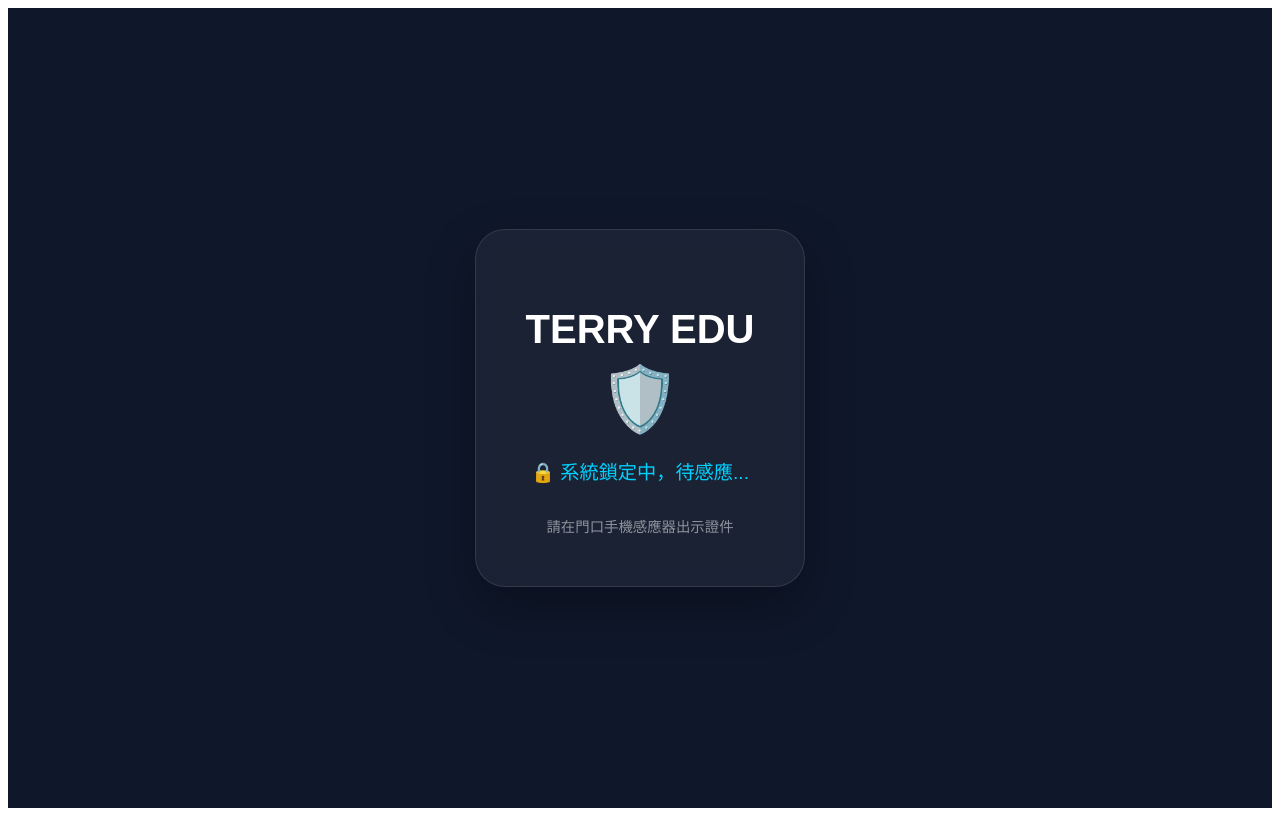
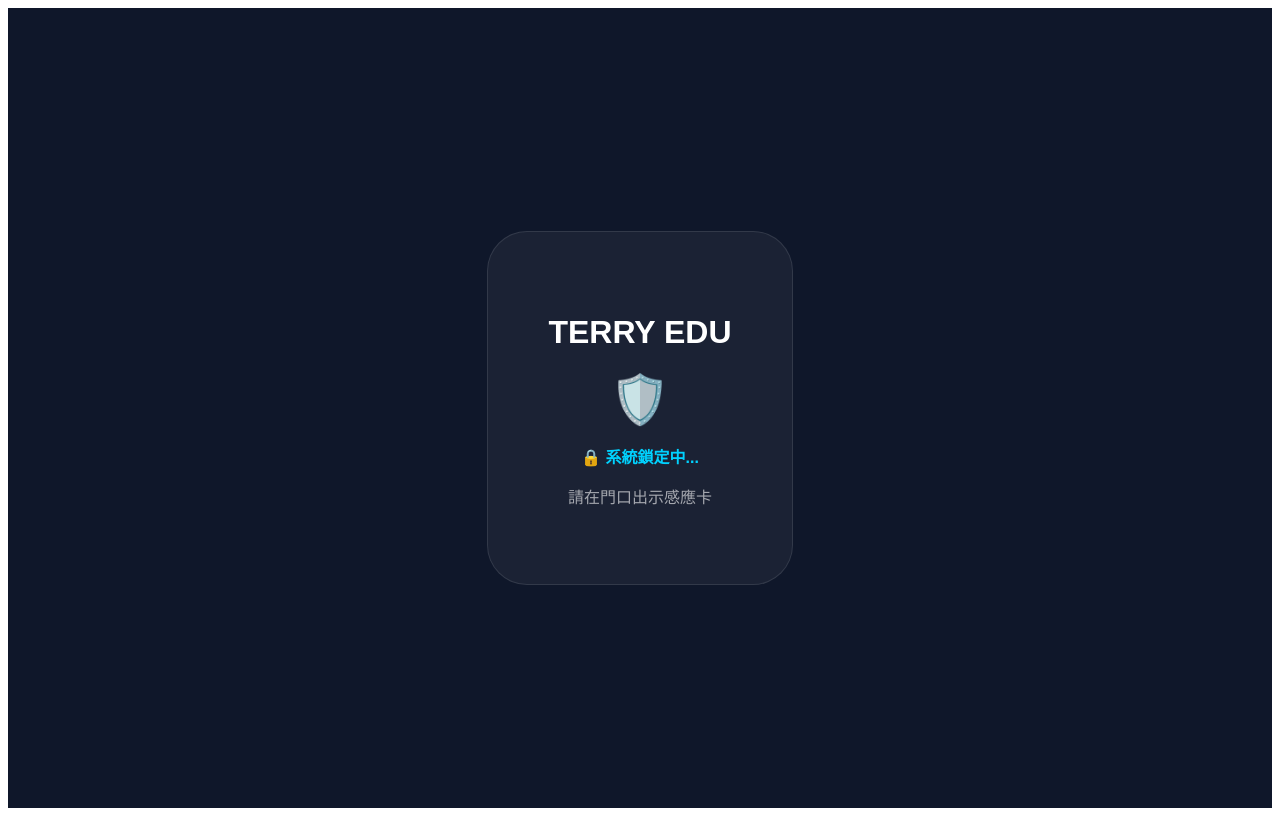
Before and after one commit to terry5333/nfc-test, a Next.js app: page / in a window 1280 px wide. Built offline with nearby package versions, Linux system fonts and the light colour scheme; no server answers; the database is empty.

Commit message:
Update index.js

```diff
--- a/pages/index.js
+++ b/pages/index.js
@@ -1,51 +1,41 @@
 import { useEffect, useState } from 'react';
 import { useRouter } from 'next/router';
 import { db } from '../lib/firebase';
-import { ref, onValue, get } from 'firebase/database';
+import { ref, onValue, get, set } from 'firebase/database';
 
 export default function Home() {
   const router = useRouter();
-  const [status, setStatus] = useState("🔒 系統鎖定中，待感應...");
-  const [isError, setIsError] = useState(false);
-
-  // 從 Vercel Env 抓取你的神之卡 ID
+  const [status, setStatus] = useState("🔒 系統鎖定中...");
   const MY_GOD_CARD = process.env.NEXT_PUBLIC_MY_GOD_CARD;
 
   useEffect(() => {
     const scanRef = ref(db, 'system/last_scan');
 
-    // 監聽 Firebase 上的掃描紀錄
     const unsubscribe = onValue(scanRef, async (snapshot) => {
       const data = snapshot.val();
-      if (!data) return;
+      if (!data || !data.id) return; // 如果已被抹除或是空的，就忽略
 
       const cardId = data.id;
-      console.log("偵測到卡片感應:", cardId);
 
-      // 1. 判斷是否為管理員（神之卡）
+      // 1. 判定管理員
       if (cardId === MY_GOD_CARD) {
-        setStatus("✅ 管理員驗證成功，正在進入後台...");
-        setIsError(false);
-        setTimeout(() => router.push('/admin'), 800);
+        setStatus("✅ 管理員驗證成功...");
+        await set(ref(db, 'system/last_scan'), null); // 🚩 關鍵：立刻抹除雲端紀錄
+        router.push('/admin');
         return;
       }
 
-      // 2. 判斷是否為已註冊的教師
-      try {
-        const cleanId = cardId.replace(/:/g, ''); // 移除冒號作為 Key
-        const userSnap = await get(ref(db, `authorized_cards/${cleanId}`));
+      // 2. 判定教師
+      const cleanId = cardId.replace(/:/g, '');
+      const userSnap = await get(ref(db, `authorized_cards/${cleanId}`));
 
-        if (userSnap.exists()) {
-          const userData = userSnap.val();
-          setStatus(`👋 歡迎 ${userData.name} 老師，登入中...`);
-          setIsError(false);
-          setTimeout(() => router.push('/teacher'), 800);
-        } else {
-          setStatus(`🚫 未知卡片 (${cardId})，請聯繫組長。`);
-          setIsError(true);
-        }
-      } catch (err) {
-        console.error("Firebase 讀取錯誤:", err);
+      if (userSnap.exists()) {
+        setStatus(`👋 歡迎 ${userSnap.val().name} 老師`);
+        await set(ref(db, 'system/last_scan'), null); // 🚩 關鍵：立刻抹除雲端紀錄
+        router.push('/teacher');
+      } else {
+        setStatus(`🚫 未授權卡片: ${cardId}`);
+        // 未授權卡片我們不抹除，讓管理員可以在 /admin 頁面看到它並註冊
       }
     });
 
@@ -53,18 +43,16 @@ export default function Home() {
   }, [router, MY_GOD_CARD]);
 
   return (
-    <div style={containerStyle}>
+    <div style={pageStyle}>
       <div style={cardStyle}>
-        <h1 style={{ fontSize: '2.5rem', marginBottom: '10px' }}>TERRY EDU</h1>
-        <div style={{ fontSize: '4rem', marginBottom: '20px' }}>{isError ? '❌' : '🛡️'}</div>
-        <p style={{ fontSize: '1.2rem', color: isError ? '#ff4b2b' : '#00d2ff' }}>{status}</p>
-        <div style={footerStyle}>請在門口手機感應器出示證件</div>
+        <h1>TERRY EDU</h1>
+        <div style={{ fontSize: '3rem' }}>🛡️</div>
+        <p style={{ color: '#00d2ff', fontWeight: 'bold' }}>{status}</p>
+        <p style={{ opacity: 0.6 }}>請在門口出示感應卡</p>
       </div>
     </div>
   );
 }
 
-// 簡單的 CSS-in-JS 讓畫面有 Vibe
-const containerStyle = { display: 'flex', justifyContent: 'center', alignItems: 'center', height: '100vh', background: '#0f172a', color: 'white', fontFamily: 'sans-serif' };
-const cardStyle = { textAlign: 'center', padding: '50px', borderRadius: '30px', background: 'rgba(255,255,255,0.05)', backdropFilter: 'blur(10px)', border: '1px solid rgba(255,255,255,0.1)', boxShadow: '0 20px 50px rgba(0,0,0,0.3)' };
-const footerStyle = { marginTop: '30px', fontSize: '0.9rem', opacity: 0.5 };
+const pageStyle = { display: 'flex', justifyContent: 'center', alignItems: 'center', height: '100vh', background: '#0f172a', color: 'white', fontFamily: 'sans-serif' };
+const cardStyle = { textAlign: 'center', padding: '60px', borderRadius: '40px', background: 'rgba(255,255,255,0.05)', border: '1px solid rgba(255,255,255,0.1)' };
```
